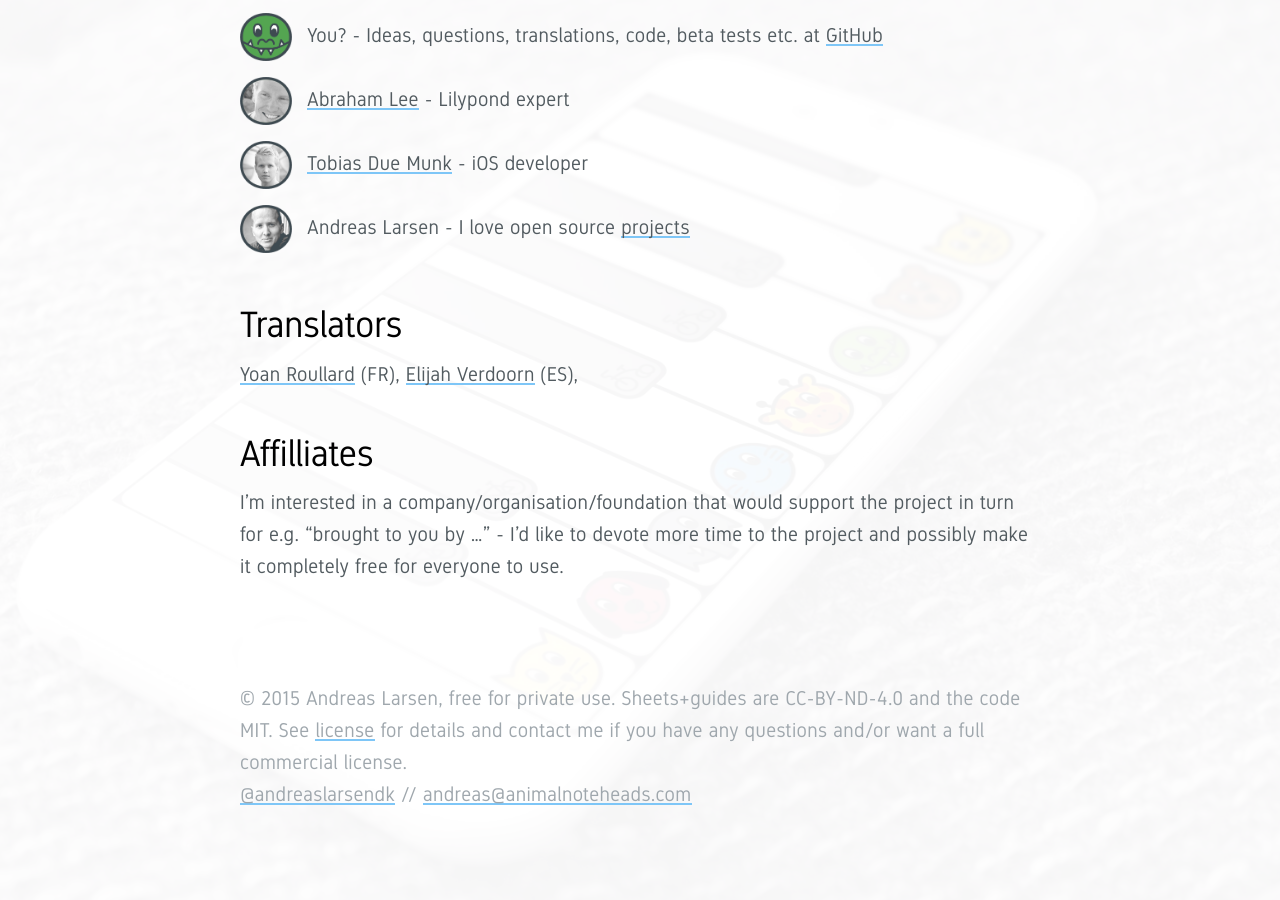
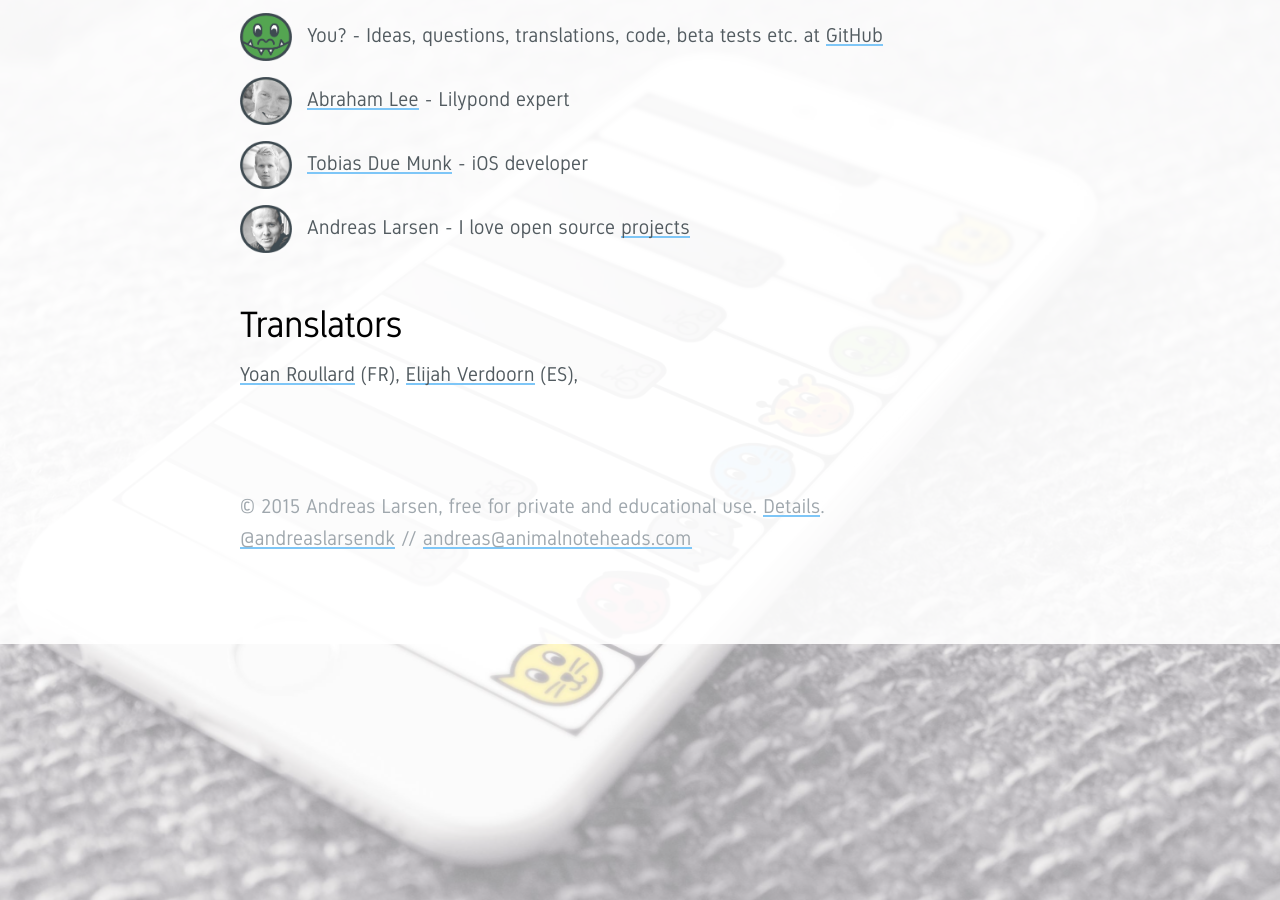
Before and after one commit to larsenwork/animalnoteheads, a Jekyll site: the page built from index.md, in a window 1280 px wide and 900 px high, scrolled down 1858 px. Built offline with Jekyll 4.4.1, drawn with Linux system fonts in a browser that asks for light colours; comment, search, counter and statistics services are not loaded.

Commit message:
simplified license

```diff
--- a/_includes/footer.html
+++ b/_includes/footer.html
@@ -1,6 +1,6 @@
 <footer>
   <div class="wrap">
-    <p>© 2015 Andreas Larsen, free for private use. Sheets+guides are CC-BY-ND-4.0 and the code MIT. See <a href="https://github.com/andreaslarsen/animalnoteheads/blob/master/License.md">license</a> for details and contact me if you have any questions and/or want a full commercial license.</p>
+    <p>© 2015 Andreas Larsen, free for private and educational use. <a href="https://github.com/andreaslarsen/animalnoteheads/blob/master/License.md">Details</a>.</p>
     <p><a href="https://twitter.com/andreaslarsendk">@andreaslarsendk</a> // <a href="mailto:andreas@animalnoteheads.com">andreas@animalnoteheads.com</a>
     </p>
   </div>
--- a/index.md
+++ b/index.md
@@ -41,5 +41,6 @@
 ### Translators
 [Yoan Roullard](http://yoanroullard.fr) (FR), [Elijah Verdoorn](https://twitter.com/elijahverdoorn) (ES),
 
+<!--
 ### Affilliates
-I'm interested in a company/organisation/foundation that would support the project in turn for e.g. "brought to you by ..." - I'd like to devote more time to the project and possibly make it completely free for everyone to use.
+I'm interested in a company/organisation/foundation that would support the project in turn for e.g. "brought to you by ..." - I'd like to devote more time to the project and possibly make it completely free for everyone to use.-->
```
Also changed, not shown: 1 other file.
